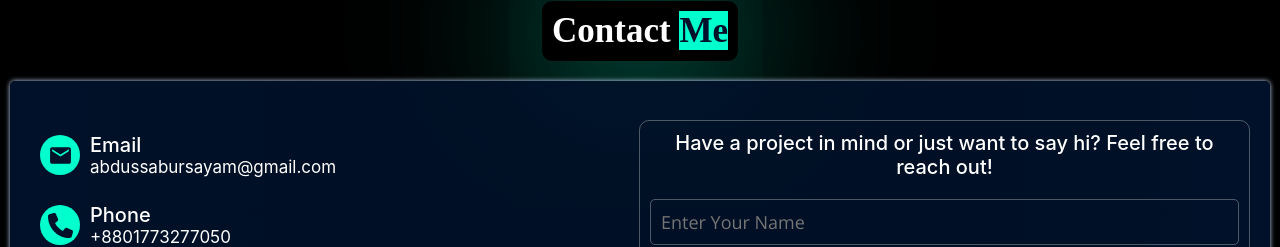
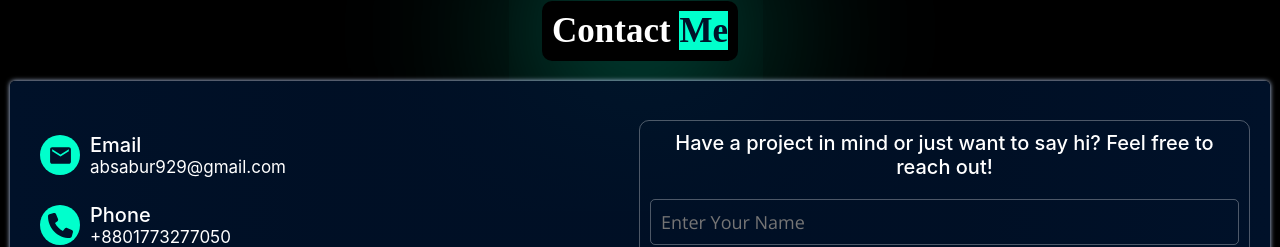
Before and after one commit to absabur/portfolio-nextjs, a Next.js app: page / in a window 1280 px wide. Shown: the part 5124-5371 px from the top of the page. Built offline with nearby package versions, Linux system fonts and the light colour scheme; a web font is replaced by a local one.

Commit message:
mail changed

```diff
--- a/src/Components/Body/Contact/Contact.jsx
+++ b/src/Components/Body/Contact/Contact.jsx
@@ -16,7 +16,7 @@ const Contact = () => {
         <div className="links">
           <Copy
             label={"Email"}
-            data={"abdussabursayam@gmail.com"}
+            data={"absabur929@gmail.com"}
             icon={<MdMail />}
           />
           <Copy label={"Phone"} data={"+8801773277050"} icon={<FaPhone />} />
--- a/src/Components/Body/Home/Resume.jsx
+++ b/src/Components/Body/Home/Resume.jsx
@@ -301,8 +301,8 @@ const Resume = ({ modal, toggle }) => {
                       </div>
                       <div className="resume-email">
                         <IoIosMailOpen />
-                        <a href="mailto:abdussabursayam@gmail.com">
-                          abdussabursayam@gmail.com
+                        <a href="mailto:absabur929@gmail.com">
+                          absabur929@gmail.com
                         </a>
                       </div>
                       <div className="resume-portfolio">
```
